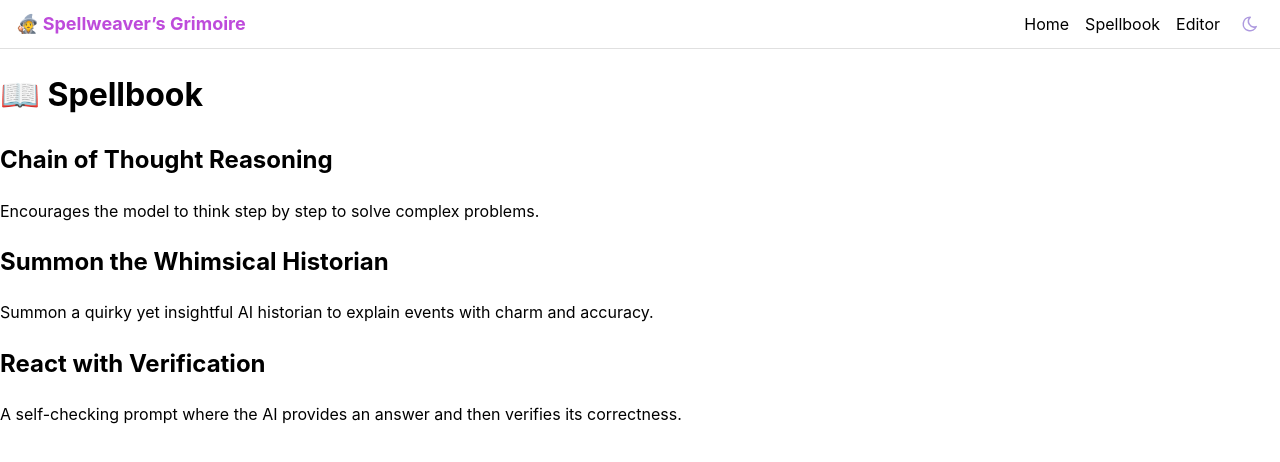
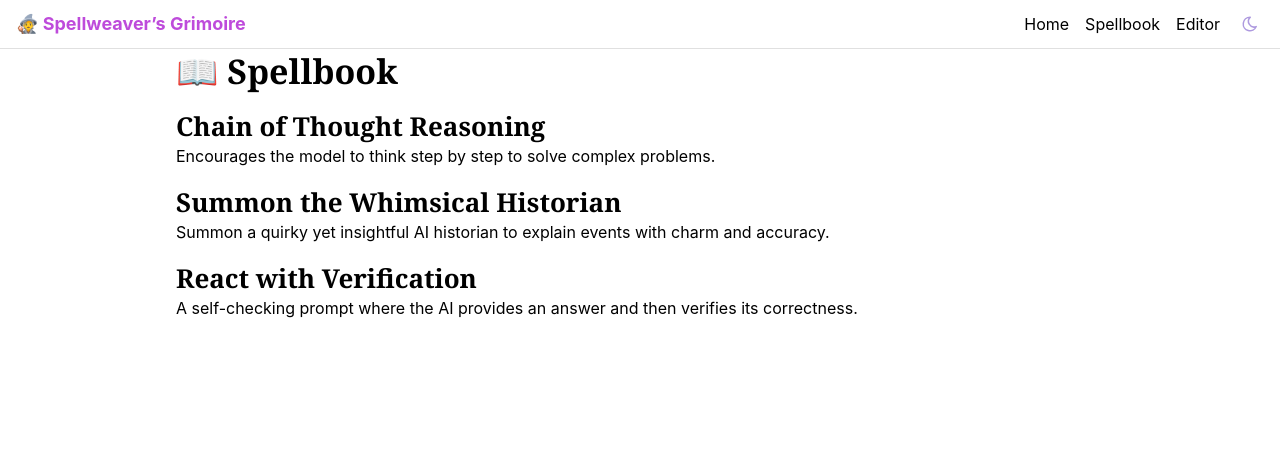
Before and after one commit to vlakmaker/Spellweavers-Grimoire, a React (Vite) app: page /spellbook in a window 1280 px wide. Shown: the top 462 px of the page. Built offline with nearby package versions, Linux system fonts and the light colour scheme.

Commit message:
✨ Initial Mantine UI setup with themed pages and routing

```diff
--- a/src/pages/HomePage.tsx
+++ b/src/pages/HomePage.tsx
@@ -1,14 +1,27 @@
-import { Button, Container, Title } from "@mantine/core";
+// src/pages/NotFoundPage.tsx
+import { Container, Title, Text, Button, Center } from "@mantine/core";
+import { Link } from "react-router-dom";
 
-function HomePage() {
+function NotFoundPage() {
   return (
-    <Container>
-      <Title order={1}>Hello from Spellweaver’s Grimoire 🪄</Title>
-      <Button color="grape" mt="md">
-        Cast a Spell!
-      </Button>
-    </Container>
+    <Center style={{ height: '80vh' }}>
+      <Container ta="center">
+        <Title order={1}>🧩 Page Not Found</Title>
+        <Text mt="sm" color="dimmed">
+          Uh oh... this part of the grimoire seems to be missing!
+        </Text>
+        <Button
+          mt="lg"
+          variant="light"
+          color="grape"
+          component={Link}
+          to="/"
+        >
+          Return to the Library 🏛️
+        </Button>
+      </Container>
+    </Center>
   );
 }
 
-export default HomePage;
+export default NotFoundPage;
--- a/src/pages/SpellEditorPage.tsx
+++ b/src/pages/SpellEditorPage.tsx
@@ -1,10 +1,15 @@
-const SpellEditorPage = () => {
+// src/pages/SpellEditorPage.tsx
+import { Container, Title, Text } from "@mantine/core";
+
+function SpellEditorPage() {
   return (
-    <div>
-      <h1>🪄 Spell Editor</h1>
-      <p>Create, refine, and test your magical prompts here.</p>
-    </div>
+    <Container>
+      <Title order={1}>✨ Spell Editor</Title>
+      <Text mt="md">
+        Create, refine, and test your magical prompts here.
+      </Text>
+    </Container>
   );
-};
+}
 
 export default SpellEditorPage;
--- a/src/pages/SpellbookPage.tsx
+++ b/src/pages/SpellbookPage.tsx
@@ -1,40 +1,34 @@
-import React, { useEffect, useState } from "react";
-import SpellCard from "../components/SpellCard";
-import exampleSpells from "../spells/example-spells.json"; // Import JSON
-import { Spell } from "../types/Spell"; // (Optional) if you define types
+// src/pages/SpellbookPage.tsx
+import { Container, Title, Text, Stack } from "@mantine/core";
 
 function SpellbookPage() {
-  const [spells, setSpells] = useState<Spell[]>([]); // or useState<any[]>([]);
+  return (
+    <Container>
+      <Title order={1}>📖 Spellbook</Title>
 
-  useEffect(() => {
-    console.log("🔍 Loaded Spells:", exampleSpells);
-    setSpells(exampleSpells as Spell[]); // Casting to Spell[] or any[]
-  }, []);
+      <Stack spacing="xl" mt="md">
+        <div>
+          <Title order={2}>Chain of Thought Reasoning</Title>
+          <Text>
+            Encourages the model to think step by step to solve complex problems.
+          </Text>
+        </div>
 
-  const handleClick = (id: string) => {
-    console.log(`🧙‍♂️ Spell clicked: ${id}`);
-    // Future: Navigate to the editor page
-  };
+        <div>
+          <Title order={2}>Summon the Whimsical Historian</Title>
+          <Text>
+            Summon a quirky yet insightful AI historian to explain events with charm and accuracy.
+          </Text>
+        </div>
 
-  return (
-    <div className="p-6">
-      <h1 className="text-3xl font-bold text-center mb-6">📖 Spellbook</h1>
-
-      {spells.length === 0 ? (
-        <p className="text-center text-gray-500">No spells loaded...</p>
-      ) : (
-        <div className="grid grid-cols-1 sm:grid-cols-2 lg:grid-cols-3 gap-4">
-          {spells.map((spell) => (
-            <SpellCard
-              key={spell.id}
-              title={spell.title}
-              description={spell.description}
-              onClick={() => handleClick(spell.id)}
-            />
-          ))}
+        <div>
+          <Title order={2}>React with Verification</Title>
+          <Text>
+            A self-checking prompt where the AI provides an answer and then verifies its correctness.
+          </Text>
         </div>
-      )}
-    </div>
+      </Stack>
+    </Container>
   );
 }
 
```
